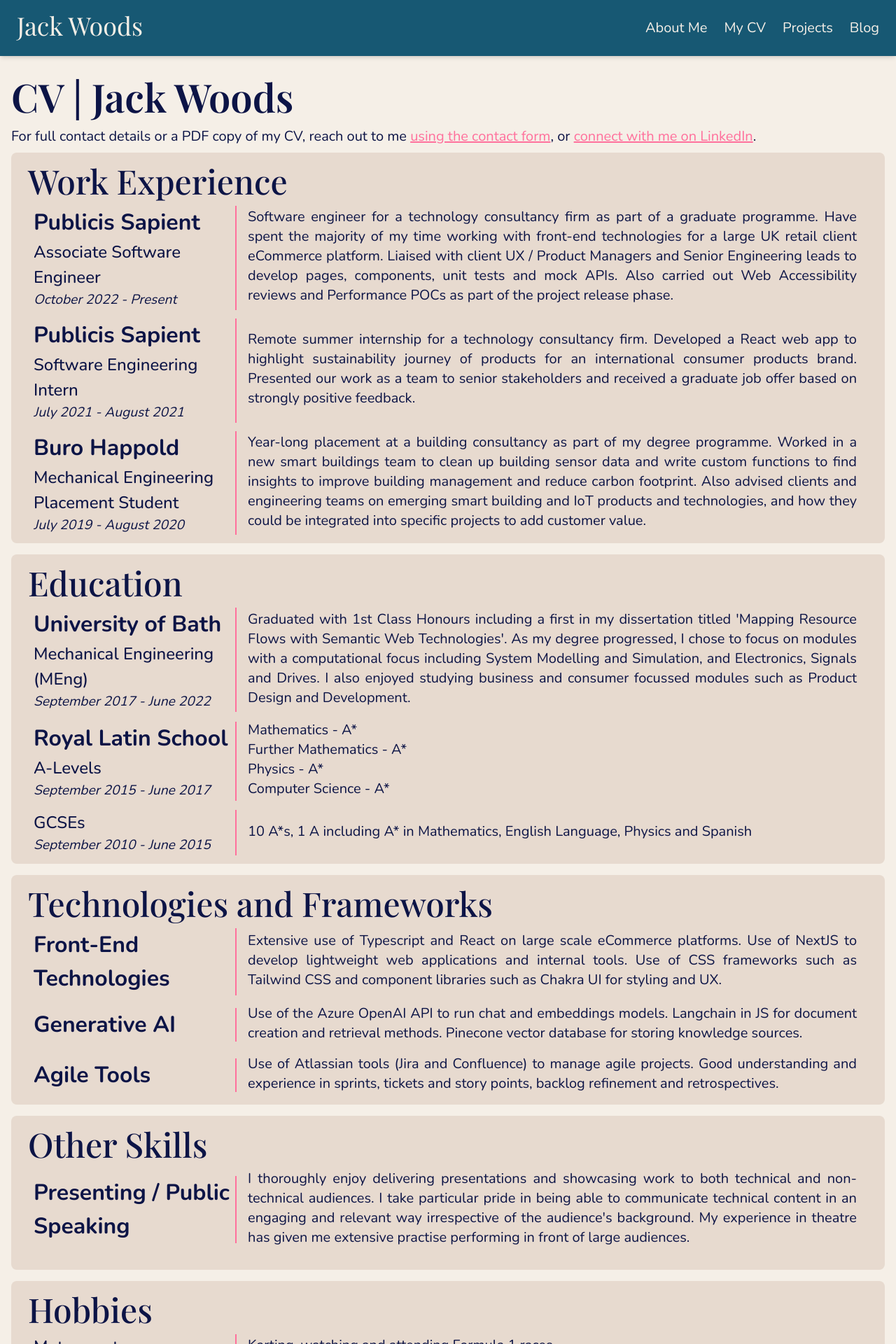
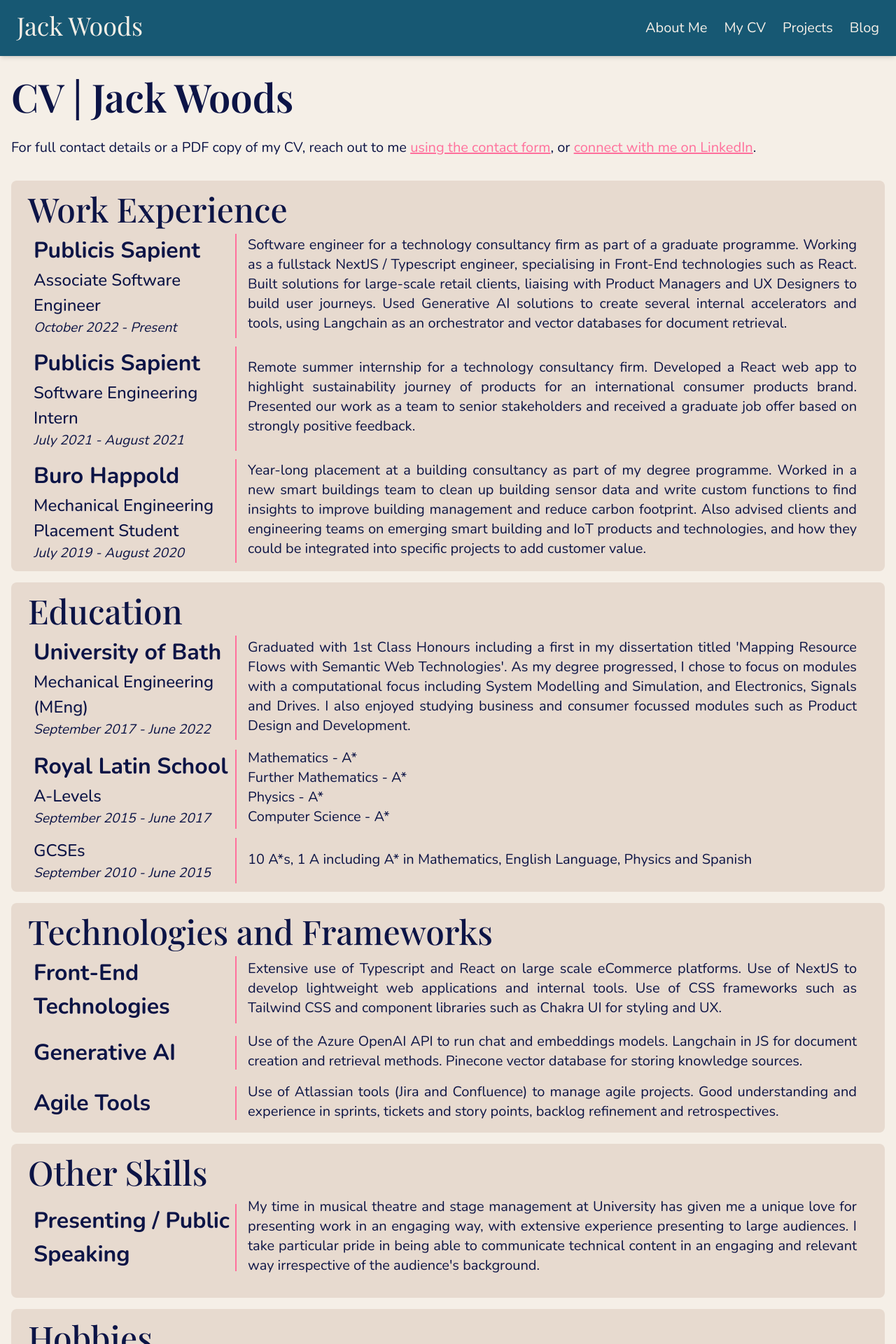
Before and after one commit to Woods-Jack/personal-site, a Next.js app: page /cv in a window 1280 px wide. Shown: the top 1920 px of the page at 70% size. Built offline with nearby package versions, Linux system fonts and the light colour scheme; a web font is replaced by a local one; what tailwindcss-filters would draw is missing.

Commit message:
Updated bio and cv

```diff
--- a/app/cv/page.tsx
+++ b/app/cv/page.tsx
@@ -12,8 +12,8 @@ export default function CVPage() {
   return(
     <main className='pt-24'>
       <div className='max-w-[1400px] flex flex-col md:mx-auto mx-4 justify-center'>
-        <h1 className='md:px-4'>CV | Jack Woods</h1>
-        <p className='md:px-4'>
+        <h1 className='md:px-4 mb-4'>CV | Jack Woods</h1>
+        <p className='md:px-4 mb-8'>
           For full contact details or a PDF copy of my CV, reach out to me&nbsp;
             <a href='/#contact' target='_blank' className='text-[#ff709c] underline'>using the contact form</a>
           , or&nbsp;
--- a/app/page.tsx
+++ b/app/page.tsx
@@ -7,9 +7,8 @@ import { Contact } from "@/components/common/Contact/Contact";
 
 export default async function Home() {
   return (
-    <>
       <main className="flex min-h-screen w-screen flex-col items-center justify-between">
-        <div className="flex flex-col md:flex-row h-screen w-full md:justify-center md:space-x-10 space-y-10 items-center py-8 md:py-24 md:px-8 xl:px-24">
+        <div id="" className="flex flex-col md:flex-row h-screen w-full md:justify-center md:space-x-10 space-y-10 items-center py-8 md:py-24 md:px-8 xl:px-24 scroll-smooth">
           <div className="relative h-fit w-min text-center md:text-right flex flex-col justify-center md:justify-end md:items-end">
             <Avatar />
             <h1 className="text-9xl z-10">Jack Woods</h1>
@@ -23,7 +22,8 @@ export default async function Home() {
           </div>
         </div>
         <div className="w-full bg-light-sec">
-          <div id="about" className="max-w-[1200px] w-full mx-auto flex flex-col md:flex-row items-stretch md:space-x-2 h-full">
+          <div id="about" className="scroll-smooth" style={{ marginTop: '-80px', height: '80px', visibility: 'hidden' }}></div>
+          <div className="max-w-[1200px] w-full mx-auto flex flex-col md:flex-row items-stretch md:space-x-2 h-full">
             <div className="flex flex-col w-full md:w-1/2 px-4 my-6 items-center md:items-start">
               <h2>Welcome</h2>
               <p>
@@ -32,9 +32,10 @@ export default async function Home() {
                 This site acts as a space to share some of my experience, projects and passions.
               </p>
               <p>
-                I studied computer science at A-Level and upon beginning my degree quickly realised that it was a relatively unique skill amongst Mechanical Engineers.
-                As part of my industry year at a building consultancy, I became part of a new smart buildings team and used these skills to write functions in specialist software to find inefficienes in building sensor data.
-                I discovered how much I enjoyed using software to solve problems and found a software engineering internship at a digital consultancy in London - the rest is history!
+                I am a full stack engineer specialising in NextJS / Typescript applications, with a hunger to continue to learn new technologies as my career progresses.
+                My driver for the work I do is solving real problems using technology to make the world a slightly better place for us all.
+                I love working with people to understand their needs and challenges to inform the work I do.
+                Click through to my CV to find out more about my experience and skills. If you want to get in touch, you can reach me at the <a href="#contact" className="underline">contact form below.</a>
               </p>
             </div>
             <div className="relative md:w-1/2 md:min-h-fit min-h-[60vh]">
@@ -73,6 +74,5 @@ export default async function Home() {
           </div>
         </div>
       </main>
-    </>
   )
 }
--- a/components/common/NavMenu/HeaderNav.tsx
+++ b/components/common/NavMenu/HeaderNav.tsx
@@ -39,7 +39,7 @@ export const HeaderNav = () => {
 
   return (
     <div className={`fixed shadow-md bg-[#175873] h-20 w-full z-20 flex items-center justify-between px-6 ${showHeader ? 'opacity-100' : 'opacity-0'} transition-opacity duration-300`}>
-      <a href="/">
+      <a href="/#">
         <p className="text-4xl light-title">Jack Woods</p>
       </a>
       <div>
--- a/constants/cv.js
+++ b/constants/cv.js
@@ -10,7 +10,7 @@ export const cv = {
                     title: 'Publicis Sapient',
                     subtitle: 'Associate Software Engineer',
                     date: 'October 2022 - Present',
-                    desc: 'Software engineer for a technology consultancy firm as part of a graduate programme. Have spent the majority of my time working with front-end technologies for a large UK retail client eCommerce platform. Liaised with client UX / Product Managers and Senior Engineering leads to develop pages, components, unit tests and mock APIs. Also carried out Web Accessibility reviews and Performance POCs as part of the project release phase.'
+                    desc: 'Software engineer for a technology consultancy firm as part of a graduate programme. Working as a fullstack NextJS / Typescript engineer, specialising in Front-End technologies such as React. Built solutions for large-scale retail clients, liaising with Product Managers and UX Designers to build user journeys. Used Generative AI solutions to create several internal accelerators and tools, using Langchain as an orchestrator and vector databases for document retrieval.'
                 },
                 {
                     title: 'Publicis Sapient',
@@ -70,7 +70,7 @@ export const cv = {
             content: [
                 {
                     title: 'Presenting / Public Speaking',
-                    desc: 'I thoroughly enjoy delivering presentations and showcasing work to both technical and non-technical audiences. I take particular pride in being able to communicate technical content in an engaging and relevant way irrespective of the audience\'s background. My experience in theatre has given me extensive practise performing in front of large audiences.',
+                    desc: 'My time in musical theatre and stage management at University has given me a unique love for presenting work in an engaging way, with extensive experience presenting to large audiences. I take particular pride in being able to communicate technical content in an engaging and relevant way irrespective of the audience\'s background.',
                 },
                 {
                     title: '',
```
